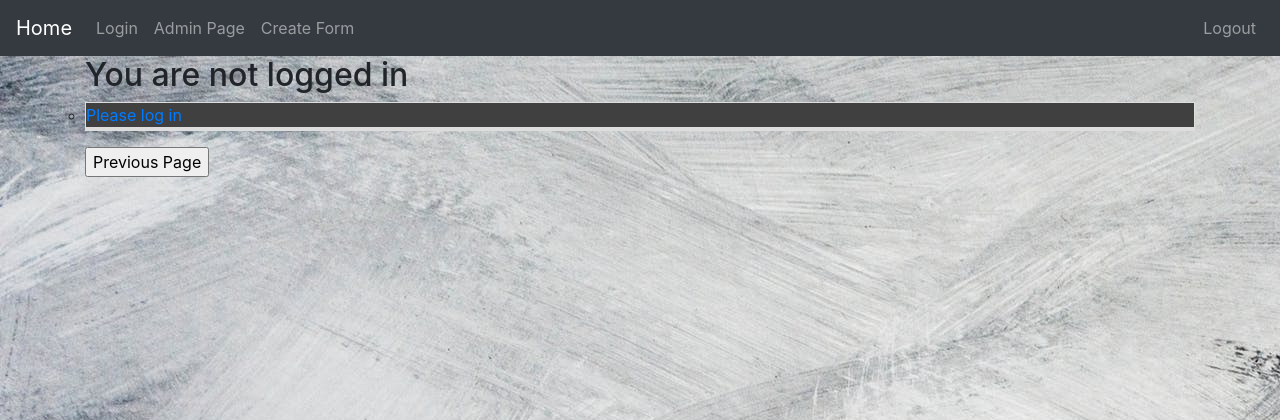
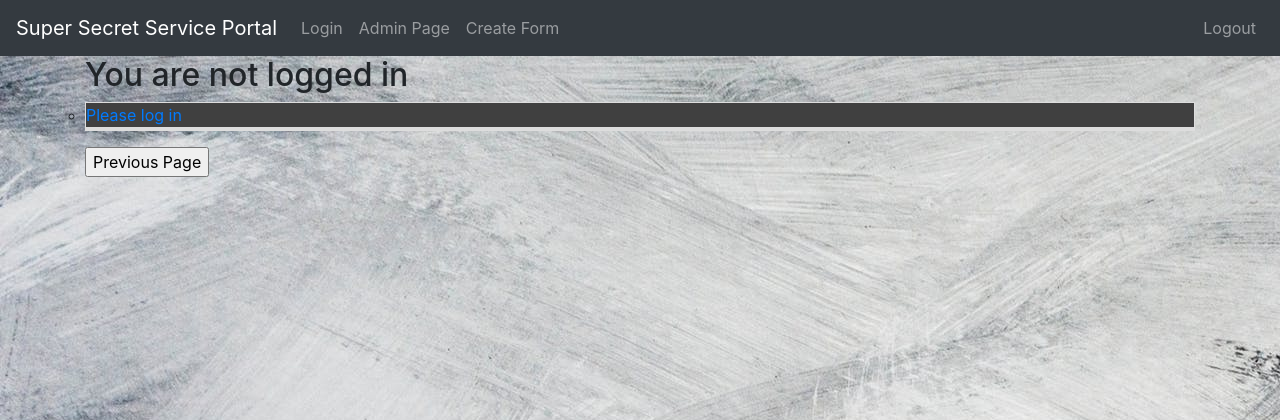
Before and after one commit to fiskmoz/Service-portal, a Django app: page / in a window 1280 px wide. Shown: the top 420 px of the page. Run offline with Django 3.2, Linux system fonts and the light colour scheme; some libraries are stand-ins or nearby versions.

Commit message:
big name change

```diff
--- a/templates/base.html
+++ b/templates/base.html
@@ -15,7 +15,7 @@
 <body>
 
   <nav class="navbar navbar-expand-lg navbar-dark bg-dark">
-    <a href="{% url 'home' %}" class="navbar-brand">Home</a>
+    <a href="{% url 'home' %}" class="navbar-brand">Super Secret Service Portal</a>
     <button class="navbar-toggler" data-toggle="collapse" data-target="#navbarMenu">
       <span class="navbar-toggler-icon"></span>
     </button>
```
